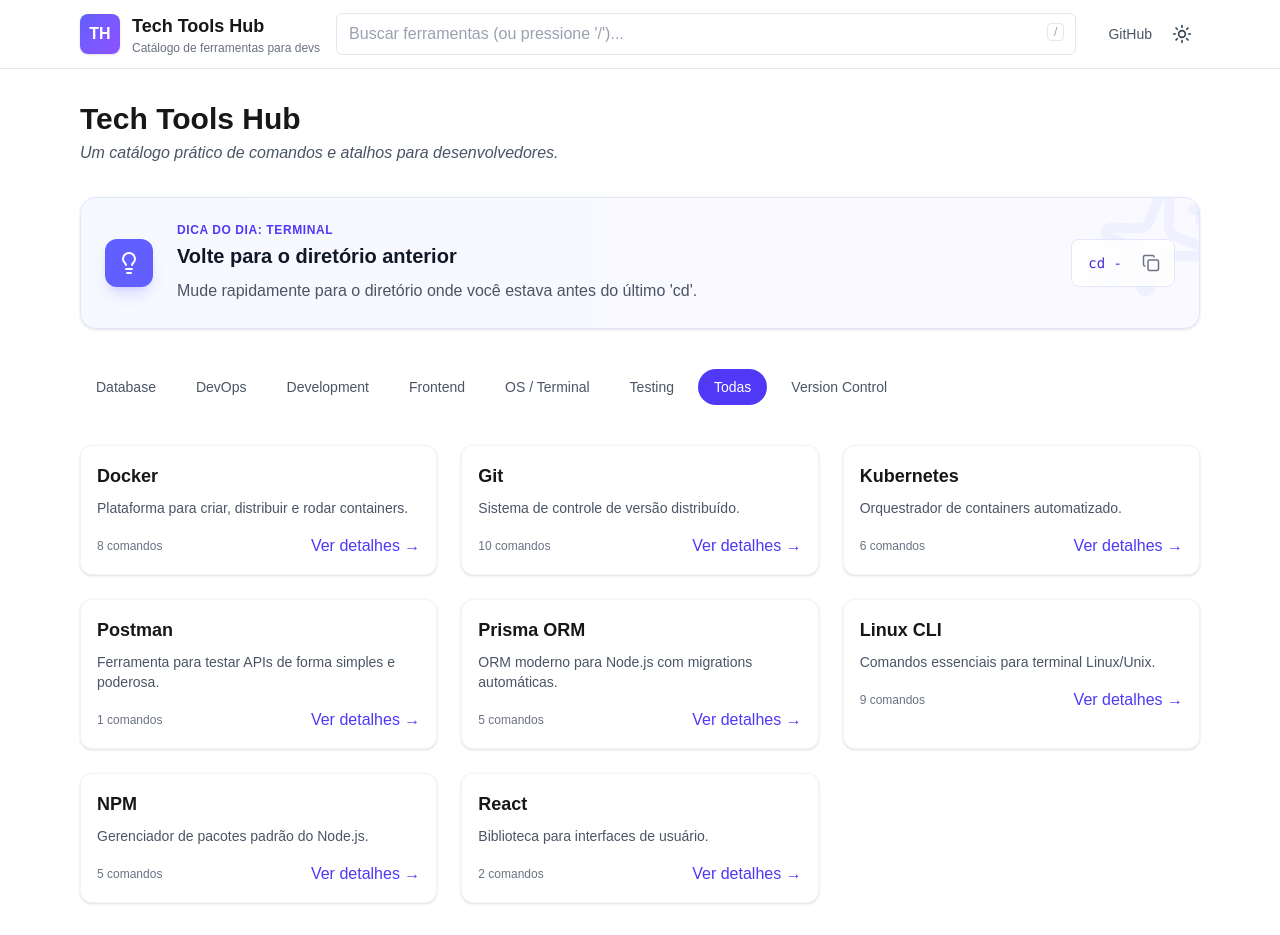
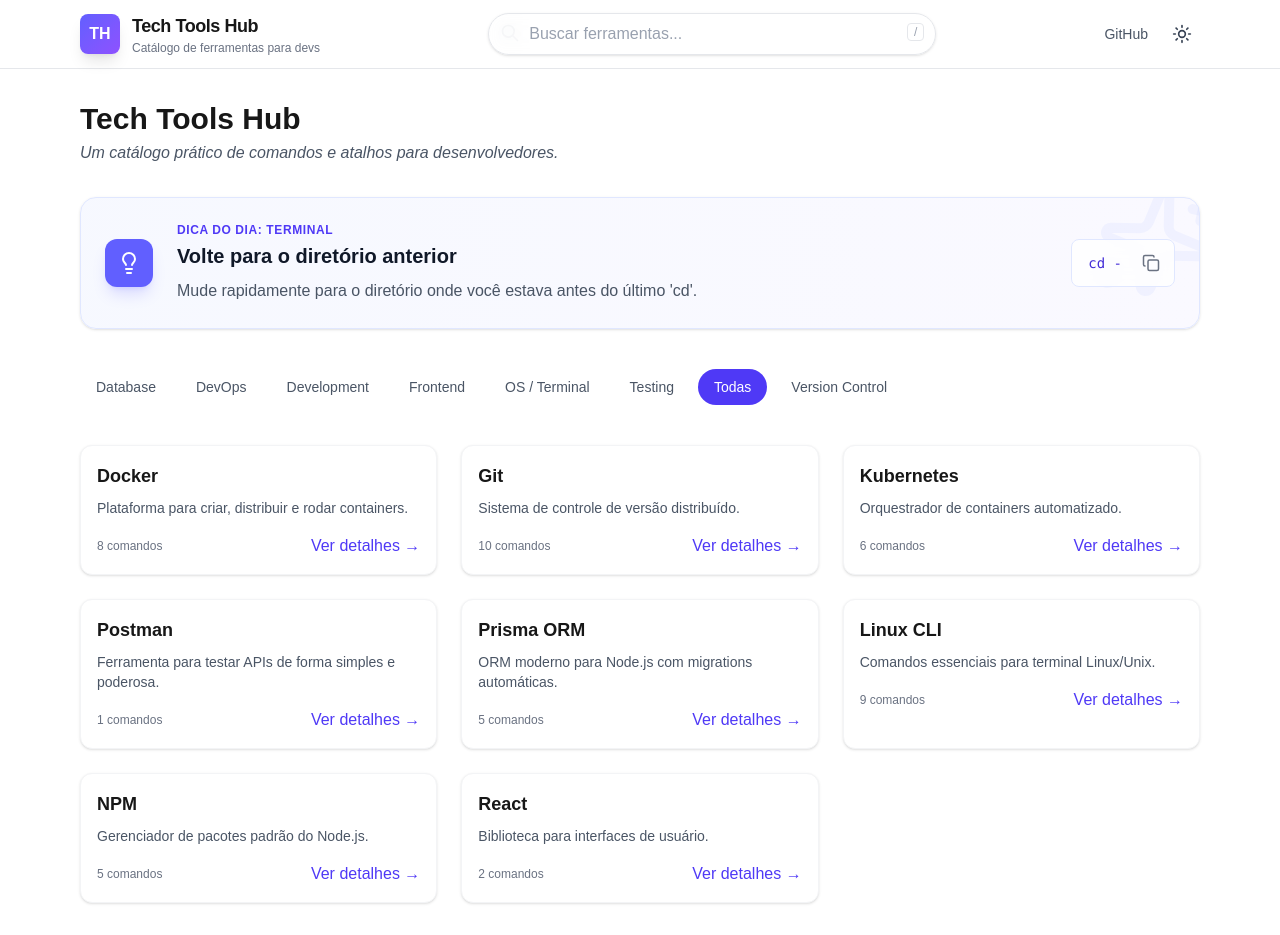
Before and after one commit to lazaaro01/Tech-Tools-Hub, a Next.js app: page / in a window 1280 px wide. Built offline with nearby package versions, Linux system fonts and the light colour scheme.

Commit message:
feat: Adiciona componentes principais da UI, incluindo Navbar, SearchBar e ExplainButton, juntamente com a estilização global.

```diff
--- a/src/app/globals.css
+++ b/src/app/globals.css
@@ -32,3 +32,24 @@
 * {
   transition: background-color var(--transition-fast), color var(--transition-fast);
 }
+
+.custom-scrollbar::-webkit-scrollbar {
+  width: 6px;
+}
+
+.custom-scrollbar::-webkit-scrollbar-track {
+  background: transparent;
+}
+
+.custom-scrollbar::-webkit-scrollbar-thumb {
+  background: #e2e8f0;
+  border-radius: 10px;
+}
+
+.dark .custom-scrollbar::-webkit-scrollbar-thumb {
+  background: #334155;
+}
+
+.custom-scrollbar::-webkit-scrollbar-thumb:hover {
+  background: #cbd5e1;
+}
--- a/src/components/ExplainButton.tsx
+++ b/src/components/ExplainButton.tsx
@@ -52,34 +52,49 @@
 
             <AnimatePresence>
                 {visible && explanation && (
-                    <>
-                        <div
-                            className="fixed inset-0 z-40 bg-black/5 backdrop-blur-[1px]"
+                    <div className="fixed inset-0 z-50 flex items-center justify-center p-4">
+                        <motion.div
+                            initial={{ opacity: 0 }}
+                            animate={{ opacity: 1 }}
+                            exit={{ opacity: 0 }}
+                            className="absolute inset-0 bg-black/40 backdrop-blur-sm"
                             onClick={() => setVisible(false)}
                         />
                         <motion.div
-                            initial={{ opacity: 0, scale: 0.95, y: 10 }}
+                            initial={{ opacity: 0, scale: 0.9, y: 20 }}
                             animate={{ opacity: 1, scale: 1, y: 0 }}
-                            exit={{ opacity: 0, scale: 0.95, y: 10 }}
-                            className="absolute right-0 bottom-full mb-2 w-72 z-50 p-4 rounded-xl bg-white dark:bg-gray-800 shadow-xl border border-indigo-100 dark:border-indigo-900/50 text-sm leading-relaxed"
+                            exit={{ opacity: 0, scale: 0.9, y: 20 }}
+                            className="relative w-full max-w-lg bg-white dark:bg-gray-900 rounded-2xl shadow-2xl border border-indigo-100 dark:border-indigo-900/50 overflow-hidden"
                         >
-                            <div className="flex items-center justify-between mb-2 pb-2 border-b border-gray-100 dark:border-gray-700">
-                                <div className="flex items-center gap-1.5 text-indigo-600 dark:text-indigo-400 font-semibold text-xs uppercase tracking-wider">
-                                    <Sparkles size={14} />
-                                    IA Explain
+                            <div className="flex items-center justify-between p-4 border-b border-gray-100 dark:border-gray-800 bg-gray-50/50 dark:bg-gray-800/50">
+                                <div className="flex items-center gap-2 text-indigo-600 dark:text-indigo-400 font-bold text-sm uppercase tracking-wider">
+                                    <Sparkles size={18} />
+                                    Explicar com IA
                                 </div>
                                 <button
                                     onClick={() => setVisible(false)}
-                                    className="text-gray-400 hover:text-gray-600 dark:hover:text-gray-200"
+                                    className="p-1 rounded-full hover:bg-gray-200 dark:hover:bg-gray-800 text-gray-400 hover:text-gray-600 dark:hover:text-gray-200 transition-colors"
                                 >
-                                    <X size={14} />
+                                    <X size={20} />
                                 </button>
                             </div>
-                            <p className="text-gray-700 dark:text-gray-200">
-                                {explanation}
-                            </p>
+                            <div className="p-6 max-h-[70vh] overflow-y-auto custom-scrollbar">
+                                <div className="prose dark:prose-invert max-w-none">
+                                    <p className="text-gray-700 dark:text-gray-200 text-base leading-relaxed whitespace-pre-wrap">
+                                        {explanation}
+                                    </p>
+                                </div>
+                            </div>
+                            <div className="p-4 bg-gray-50 dark:bg-gray-800/30 border-t border-gray-100 dark:border-gray-800 flex justify-end">
+                                <button
+                                    onClick={() => setVisible(false)}
+                                    className="px-4 py-2 bg-indigo-600 hover:bg-indigo-700 text-white rounded-lg font-medium transition-colors"
+                                >
+                                    Entendi
+                                </button>
+                            </div>
                         </motion.div>
-                    </>
+                    </div>
                 )}
             </AnimatePresence>
         </div>
--- a/src/components/Navbar.tsx
+++ b/src/components/Navbar.tsx
@@ -7,29 +7,28 @@
 export default function Navbar() {
   return (
     <header className="w-full border-b border-gray-200 dark:border-gray-800 bg-white/60 dark:bg-black/40 backdrop-blur sticky top-0 z-40">
-      <div className="max-w-6xl mx-auto px-4 py-3 flex items-center gap-4">
-        <Link href="/" className="flex items-center gap-3">
-          <div className="w-10 h-10 rounded-lg bg-gradient-to-br from-indigo-500 to-violet-500 flex items-center justify-center text-white font-bold shadow">
+      <div className="max-w-6xl mx-auto px-4 py-3 flex items-center justify-between gap-2 md:gap-4">
+        <Link href="/" className="flex items-center gap-2 md:gap-3 shrink-0">
+          <div className="w-9 h-9 md:w-10 md:h-10 rounded-lg bg-gradient-to-br from-indigo-500 to-violet-500 flex items-center justify-center text-white font-bold shadow-lg">
             TH
           </div>
           <div>
-            <div className="text-lg font-semibold">Tech Tools Hub</div>
-            <div className="text-xs text-gray-500 dark:text-gray-400">Catálogo de ferramentas para devs</div>
+            <div className="text-base md:text-lg font-bold tracking-tight">Tech Tools Hub</div>
+            <div className="text-[10px] md:text-xs text-gray-500 dark:text-gray-400 hidden sm:block">Catálogo de ferramentas para devs</div>
           </div>
         </Link>
 
         {/* espaço flexível: busca vai crescer */}
-        <div className="flex-1">
-          {/* SearchBar receberá uma função emitida via event (ver page.tsx) */}
+        <div className="flex-1 max-w-md">
           <SearchBar />
         </div>
 
-        <div className="ml-4 flex items-center gap-3">
+        <div className="flex items-center gap-2 md:gap-4 shrink-0">
           <a
             href="https://github.com"
             target="_blank"
             rel="noreferrer"
-            className="text-sm text-gray-600 dark:text-gray-300 hover:underline"
+            className="text-sm font-medium text-gray-600 dark:text-gray-300 hover:text-indigo-500 dark:hover:text-indigo-400 transition-colors hidden md:block"
           >
             GitHub
           </a>
--- a/src/components/SearchBar.tsx
+++ b/src/components/SearchBar.tsx
@@ -32,16 +32,24 @@
   }, []);
 
   return (
-    <div className="relative">
+    <div className="relative group">
+      <div className="absolute left-3 top-2.5 text-gray-400 group-focus-within:text-indigo-500 transition-colors">
+        <svg xmlns="http://www.w3.org/2000/svg" className="h-5 w-5" fill="none" viewBox="0 0 24 24" stroke="currentColor">
+          <path strokeLinecap="round" strokeLinejoin="round" strokeWidth={2} d="M21 21l-6-6m2-5a7 7 0 11-14 0 7 7 0 0114 0z" />
+        </svg>
+      </div>
       <input
         ref={inputRef}
         value={q}
         onChange={(e) => setQ(e.target.value)}
-        placeholder="Buscar ferramentas (ou pressione '/')..."
-        className="w-full rounded-md border border-gray-200 dark:border-gray-700 px-3 py-2 bg-white dark:bg-gray-800 placeholder-gray-400 focus:outline-none focus:ring-2 focus:ring-indigo-400 transition"
+        placeholder="Buscar ferramentas..."
+        className="w-full rounded-full border border-gray-200 dark:border-gray-700 pl-10 pr-12 py-2 bg-white/80 dark:bg-gray-800/80 backdrop-blur-sm placeholder-gray-400 focus:outline-none focus:ring-2 focus:ring-indigo-400 focus:border-transparent transition-all shadow-sm hover:shadow-md"
       />
       {q ? (
-        <button onClick={() => setQ("")} className="absolute right-2 top-2 text-sm text-gray-500 hover:text-gray-700 dark:hover:text-gray-300">
+        <button
+          onClick={() => setQ("")}
+          className="absolute right-3 top-2 text-sm text-gray-500 hover:text-indigo-600 dark:hover:text-indigo-400 font-medium transition-colors"
+        >
           limpar
         </button>
       ) : (
```
